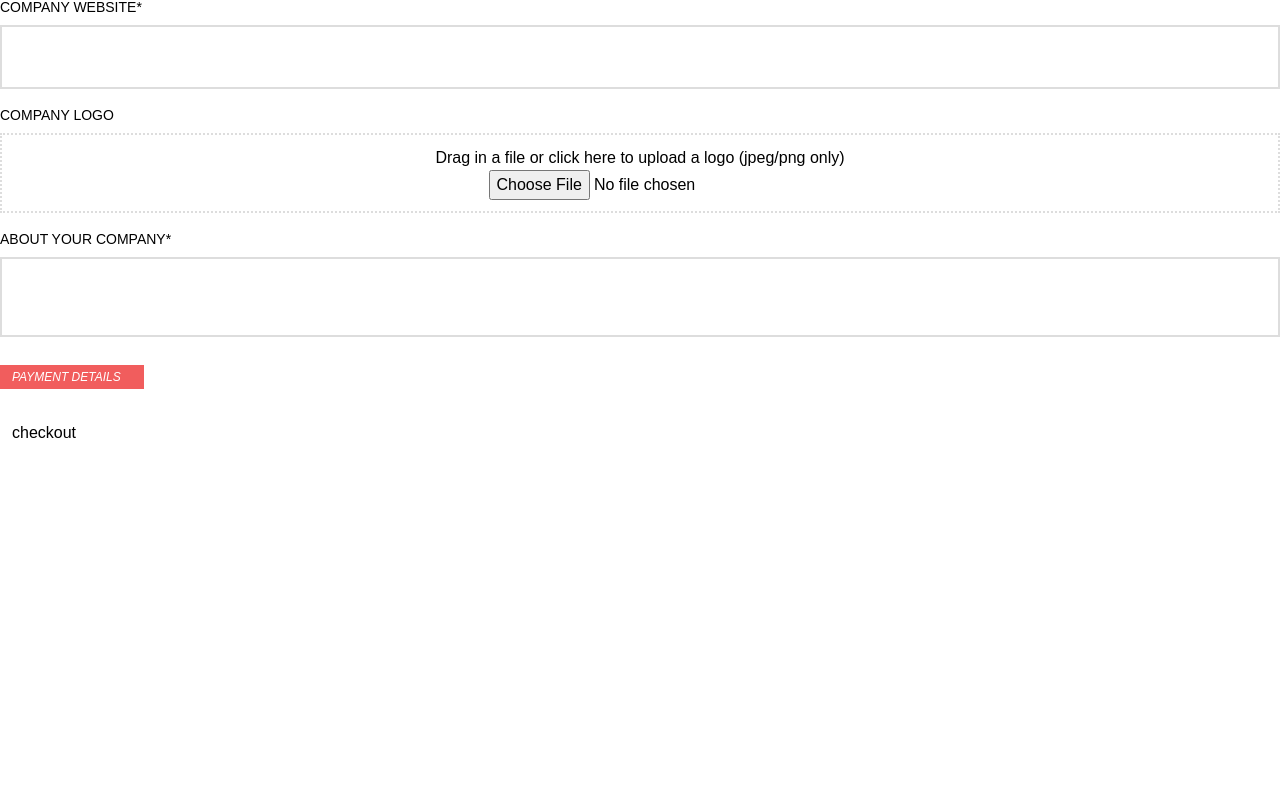
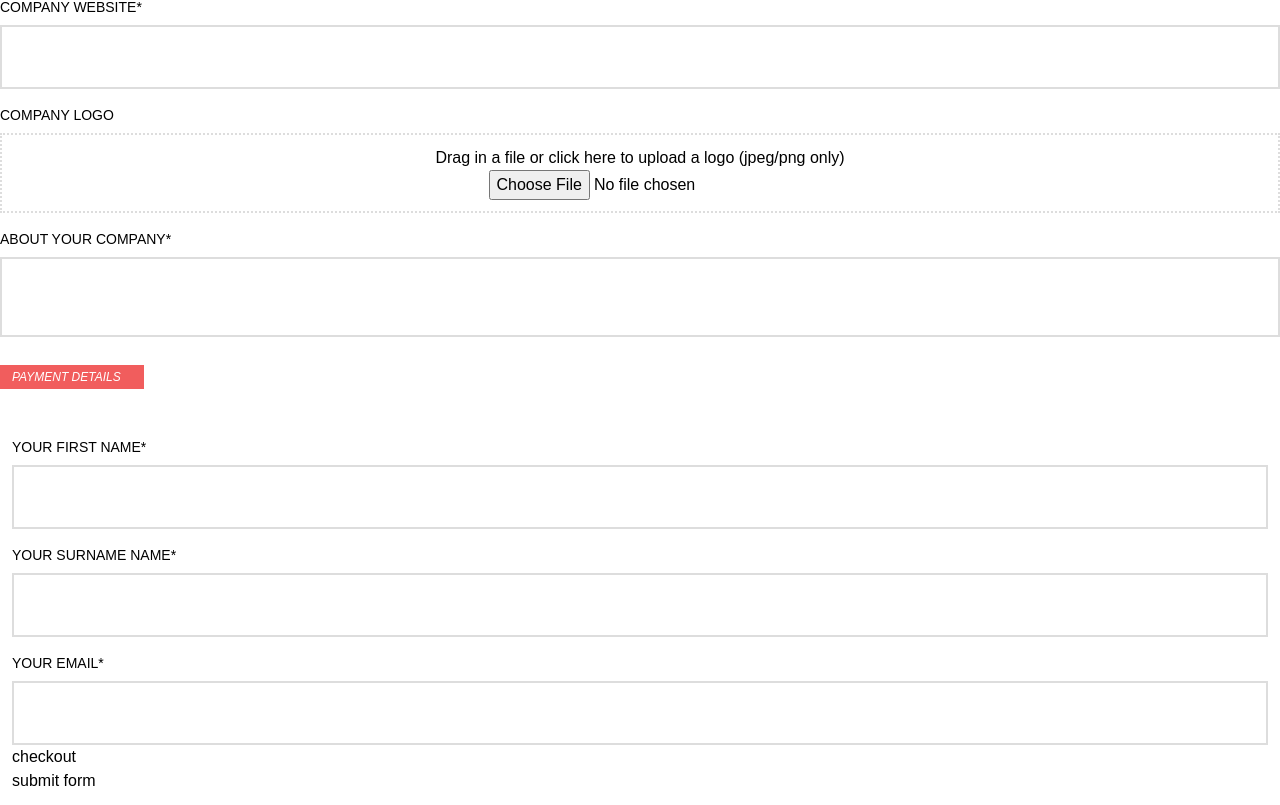
Before and after one commit to samueljustus/devjobs, a React (Vite) app: page /postjob in a window 1280 px wide. Shown: the part 2119-2924 px from the top of the page. Before the commit the page ends 2576 px from the top, so only its background shows below. Built offline with nearby package versions, Linux system fonts and the light colour scheme; no server answers.

Commit message:
validating the form

```diff
--- a/src/page/PostJob/Form.jsx
+++ b/src/page/PostJob/Form.jsx
@@ -12,8 +12,12 @@ function Form() {
     formState: { errors },
   } = useForm();
 
+  const onSubmit = (value) => {
+    console.log(value)
+  }
+
   return (
-    <form className="font-Arial">
+    <form className="font-Arial" onSubmit={handleSubmit(onSubmit)}>
       <section>
         <h2 className="bg-[#f15d5d] text-[#ffffff] uppercase text-xs italic w-32 px-3 py-1">
           1. listing type
@@ -27,6 +31,7 @@ function Form() {
             id="inhouse"
             name="inhouse-recruiter"
             className="hidden peer/inhouse"
+            {...register("inhouse-recruiter")}
           />
           <label
             htmlFor="inhouse"
@@ -39,6 +44,7 @@ function Form() {
             id="recruiter"
             name="inhouse-recruiter"
             className="hidden peer/recruiter"
+            {...register("inhouse-recruiter")}
           />
           <label
             htmlFor="recruiter"
@@ -62,8 +68,13 @@ function Form() {
           <input
             type="text"
             id="jobtitle"
-            className="border-2 border-[#dddddd] w-[100%] h-20 outline-none px-3 text-sm"
+            name="jobtitle"
+            className={`${errors.jobtitle ? 'border border-red-500' : 'border-2 border-[#dddddd]'}  w-[100%] h-20 outline-none px-3 text-sm`}
+            {...register("jobtitle", {
+              required: "please provide information about the role"
+            })}
           />
+          {errors.jobtitle && <small className="text-sx text-red-500">{errors.jobtitle.message}</small>}
           <div className="mb-7">
             <p className="text-sm uppercase mt-4 mb-3">job type*</p>
             <input
@@ -71,6 +82,9 @@ function Form() {
               id="permanent"
               name="permanent-contract"
               className="hidden peer/permanent"
+              {...register("permanent-contract", {
+                required: 'please select a job type'
+              })}
             />
             <label
               htmlFor="permanent"
@@ -83,6 +97,7 @@ function Form() {
               id="contract"
               name="permanent-contract"
               className="hidden peer/contract"
+              {...register("permanent-contract")}
             />
             <label
               htmlFor="contract"
@@ -90,7 +105,8 @@ function Form() {
             >
               contract
             </label>
-          </div>
+            {errors["permanent-contract"] && <small className="text-sx text-red-500 block">{errors["permanent-contract"].message}</small> }
+            </div>
           <div>
             <p className="text-sm uppercase mt-4 mb-3">
               fully or partially remote*
@@ -373,7 +389,49 @@ function Form() {
           payment details
         </h2>
         <div className="p-3">
+          <div>
+          <label
+            htmlFor="first-name"
+            className=" block text-sm uppercase mt-4 mb-2"
+          >
+           your First name*
+          </label>
+          <input
+            type="text"
+            id="first-name"
+            className="border-2 border-[#dddddd] w-[100%] h-16 outline-none px-3 text-sm"
+          />
+          </div>
+          <div>
+          <label
+            htmlFor="surname"
+            className=" block text-sm uppercase mt-4 mb-2"
+          >
+           your surname name*
+          </label>
+          <input
+            type="text"
+            id="surname"
+            className="border-2 border-[#dddddd] w-[100%] h-16 outline-none px-3 text-sm"
+          />
+          </div>
+          <div>
+          <label
+            htmlFor="email"
+            className=" block text-sm uppercase mt-4 mb-2"
+          >
+            your email*
+          </label>
+          <input
+            type="text"
+            id="email"
+            className="border-2 border-[#dddddd] w-[100%] h-16 outline-none px-3 text-sm"
+          />
+          </div>
           <Paypal />
+          <div>
+          <button type="submit">submit form</button>
+          </div>
         </div>
       </section>
     </form>
```
